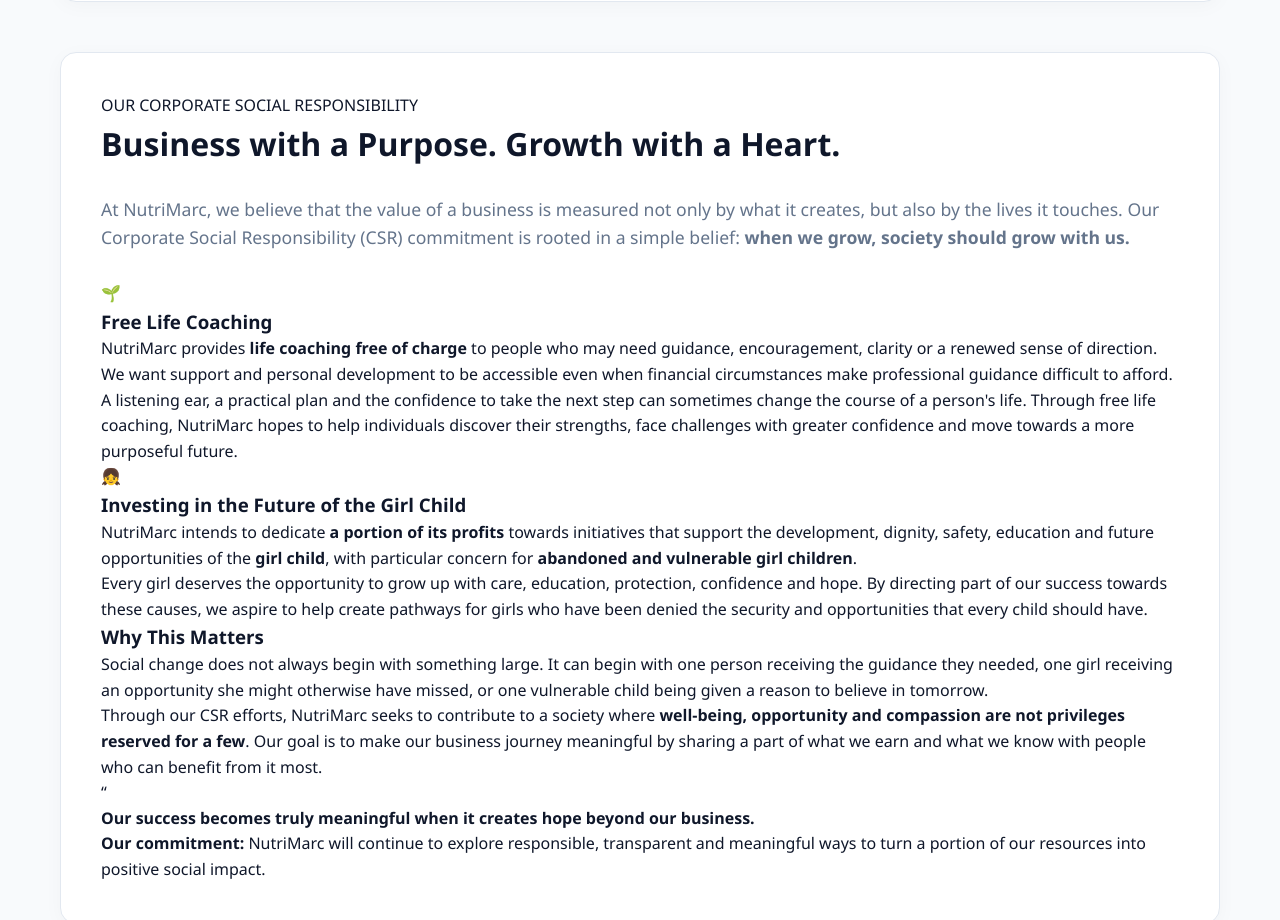
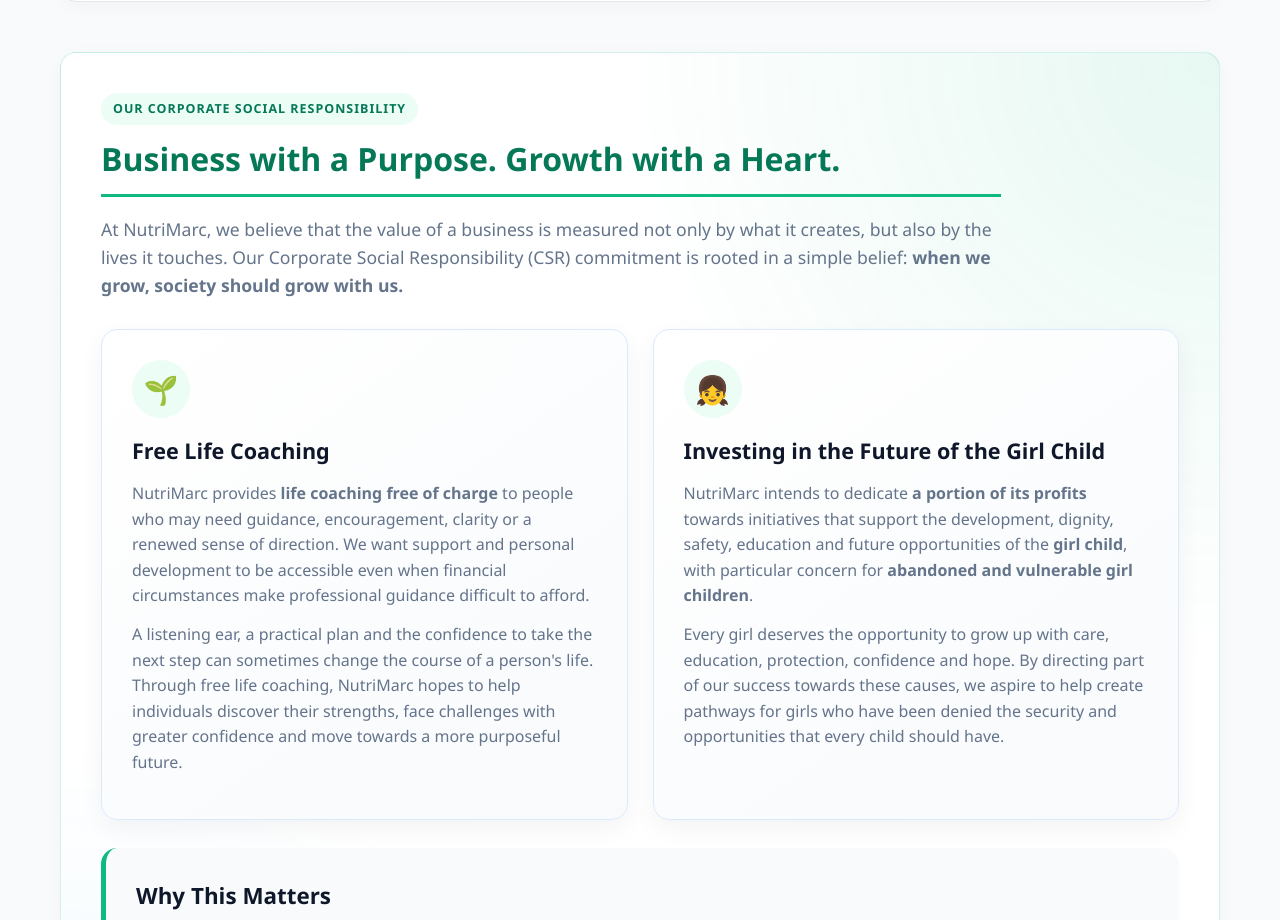
Before and after one commit to nutrimarcofficial/nutrimarc.com, a plain HTML site: page index.html in a window 1280 px wide. Shown: the part 3092-4012 px from the top of the page. Drawn offline with Linux system fonts and the light colour scheme.

Commit message:
Add files via upload

```diff
--- a/css/style.css
+++ b/css/style.css
@@ -485,3 +485,137 @@
 .footer-bottom p {
     margin-bottom: 8px;
 }
+
+
+/* Corporate Social Responsibility (CSR) */
+.csr-section {
+    background:
+        radial-gradient(circle at 100% 0%, rgba(16,185,129,0.10), transparent 35%),
+        radial-gradient(circle at 0% 100%, rgba(14,165,233,0.08), transparent 35%),
+        #ffffff;
+    border: 1px solid rgba(16,185,129,0.18);
+}
+
+.csr-header {
+    max-width: 900px;
+}
+
+.csr-kicker {
+    display: inline-block;
+    margin-bottom: 8px;
+    padding: 6px 12px;
+    border-radius: 999px;
+    background: #ecfdf5;
+    color: #047857;
+    font-size: 0.78rem;
+    font-weight: 800;
+    letter-spacing: 1px;
+}
+
+.csr-title {
+    color: #047857;
+    border-bottom: 3px solid #10b981;
+    margin-bottom: 18px;
+}
+
+.csr-grid {
+    display: grid;
+    grid-template-columns: repeat(2, minmax(0, 1fr));
+    gap: 25px;
+    margin-top: 25px;
+}
+
+.csr-card {
+    padding: 30px;
+    border-radius: 16px;
+    background: linear-gradient(145deg, #ffffff, #f8fafc);
+    border: 1px solid #dbeafe;
+    box-shadow: 0 8px 25px rgba(15,23,42,0.05);
+    transition: transform 0.3s ease, box-shadow 0.3s ease;
+}
+
+.csr-card:hover {
+    transform: translateY(-4px);
+    box-shadow: 0 14px 30px rgba(15,23,42,0.09);
+}
+
+.csr-icon {
+    width: 58px;
+    height: 58px;
+    display: flex;
+    align-items: center;
+    justify-content: center;
+    border-radius: 50%;
+    background: #ecfdf5;
+    font-size: 1.75rem;
+    margin-bottom: 16px;
+}
+
+.csr-card h3 {
+    color: var(--dark);
+    font-size: 1.35rem;
+    margin-bottom: 12px;
+}
+
+.csr-card p,
+.csr-impact p {
+    color: var(--gray);
+    margin-bottom: 13px;
+}
+
+.csr-impact {
+    margin-top: 28px;
+    padding: 30px;
+    border-radius: 16px;
+    background: #f8fafc;
+    border-left: 5px solid var(--primary);
+}
+
+.csr-impact h3 {
+    color: var(--dark);
+    margin-bottom: 12px;
+    font-size: 1.4rem;
+}
+
+.csr-quote {
+    display: flex;
+    align-items: center;
+    gap: 12px;
+    margin-top: 22px;
+    padding: 18px 20px;
+    border-radius: 12px;
+    background: #ffffff;
+    border: 1px solid #d1fae5;
+}
+
+.csr-quote span {
+    font-size: 3rem;
+    line-height: 1;
+    color: var(--primary);
+    font-family: Georgia, serif;
+}
+
+.csr-quote p {
+    margin: 0;
+    color: #065f46;
+}
+
+.csr-note {
+    margin-top: 20px;
+    padding: 16px 18px;
+    border-radius: 10px;
+    background: #eff6ff;
+    border: 1px solid #bfdbfe;
+    color: #334155;
+}
+
+@media(max-width: 768px) {
+    .csr-grid {
+        grid-template-columns: 1fr;
+    }
+
+    .csr-card,
+    .csr-impact {
+        padding: 22px;
+    }
+}
```
